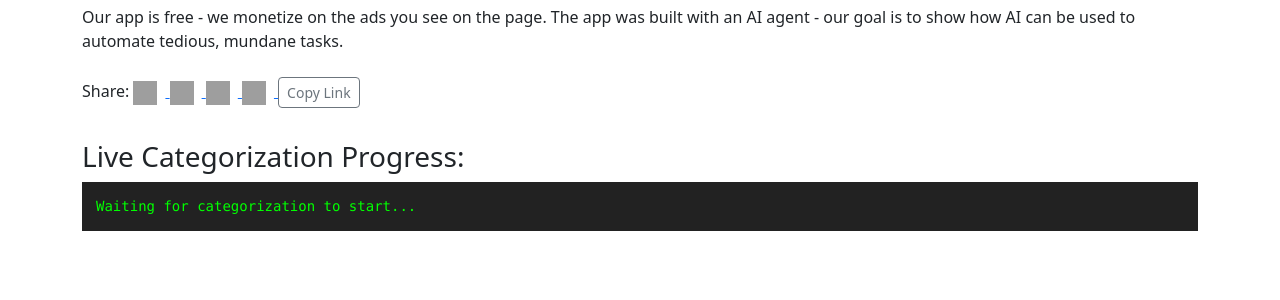
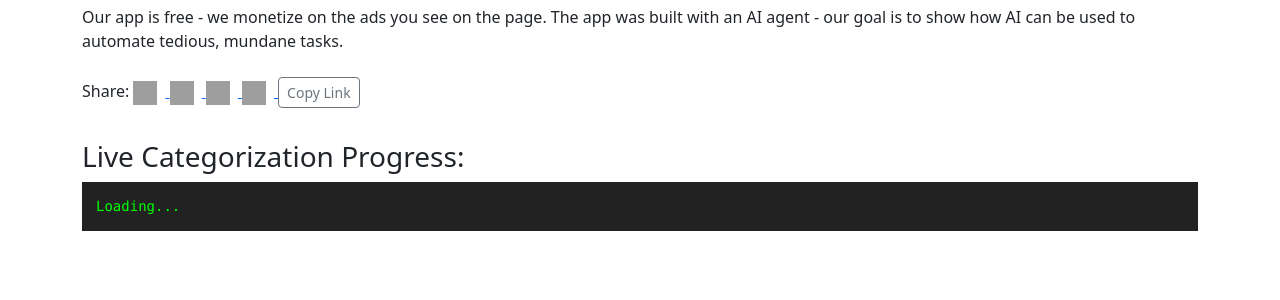
Before and after one commit to marcthesharka/creditcard-categorizer, a Flask app: page /processing in a window 1280 px wide. Shown: the part 291-591 px from the top of the page. Run offline with Flask 3, Linux system fonts and the light colour scheme; the visitor is signed in with stand-in values (Sample User, id 1); some libraries are stand-ins or nearby versions; grey boxes are pictures that could not be loaded.

Commit message:
Update index.html

```diff
--- a/creditcardcategorizer/templates/index.html
+++ b/creditcardcategorizer/templates/index.html
@@ -81,7 +81,7 @@
     </script>
     <div style="margin-top:2em;">
         <h3>Live Categorization Progress:</h3>
-        <pre id="progress-log" style="background:#222;color:#0f0;padding:1em;max-height:300px;overflow:auto;">Waiting for categorization to start...</pre>
+        <pre id="progress-log" style="background:#222;color:#0f0;padding:1em;max-height:300px;overflow:auto;">Loading...</pre>
     </div>
 {% endif %}
 </body>
```
